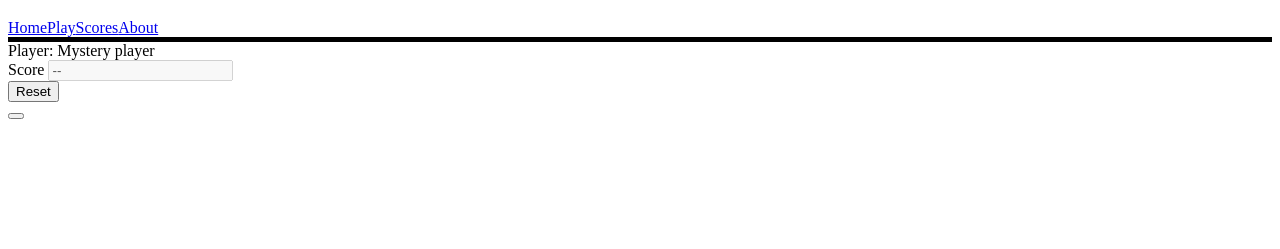
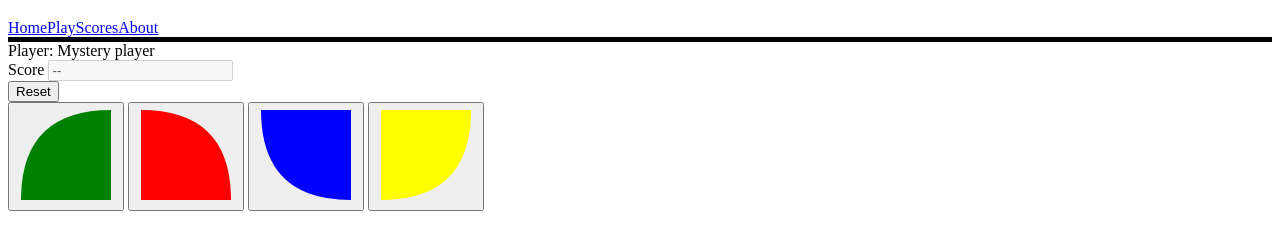
Before and after one commit to swalloich/simon, a plain HTML site: page play.html in a window 1280 px wide. Shown: the part 61-310 px from the top of the page. Drawn offline with Linux system fonts and the light colour scheme.

Commit message:
Added all 4 buttons and put svg elements inside them.

```diff
--- a/play.html
+++ b/play.html
@@ -23,7 +23,45 @@
             </div>
             <button>Reset</button>
             <div style="width:fit-content">
-                <button></button>
+                <!-- Yes, I did shamelessly copy the svg elements.
+                     It looks like it would take far too long to
+                     figure out on my own -->
+                <button>
+                    <svg
+                  aria-hidden="true"
+                  viewBox="0 0 100 100"
+                  height="100"
+                  width="100">
+                  <path d="M 95,5 95,95 5,95 Q 5,5 95,5" fill="green" />
+                </svg>
+                </button>
+                <button>
+                    <svg
+                        aria-hidden="true"
+                        viewBox="0 0 100 100"
+                        height="100"
+                        width="100">
+                        <path d="M5,5 5,95 95,95 Q 95,5 5,5" fill="red" />
+                    </svg>
+                </button>
+                <button>
+                    <svg
+                        aria-hidden="true"
+                        viewBox="0 0 100 100"
+                        height="100"
+                        width="100">
+                        <path d="M5,5 95,5 95,95 Q 5,95 5,5" fill="blue" />
+                    </svg>
+                </button>
+                <button>
+                    <svg
+                        aria-hidden="true"
+                        viewBox="0 0 100 100"
+                        height="100"
+                        width="100">
+                        <path d="M95,5 5,5 5,95 Q 95,95 95,5" fill="yellow" />
+                    </svg>
+                </button>
             </div>
         </main>
     </body>
```
